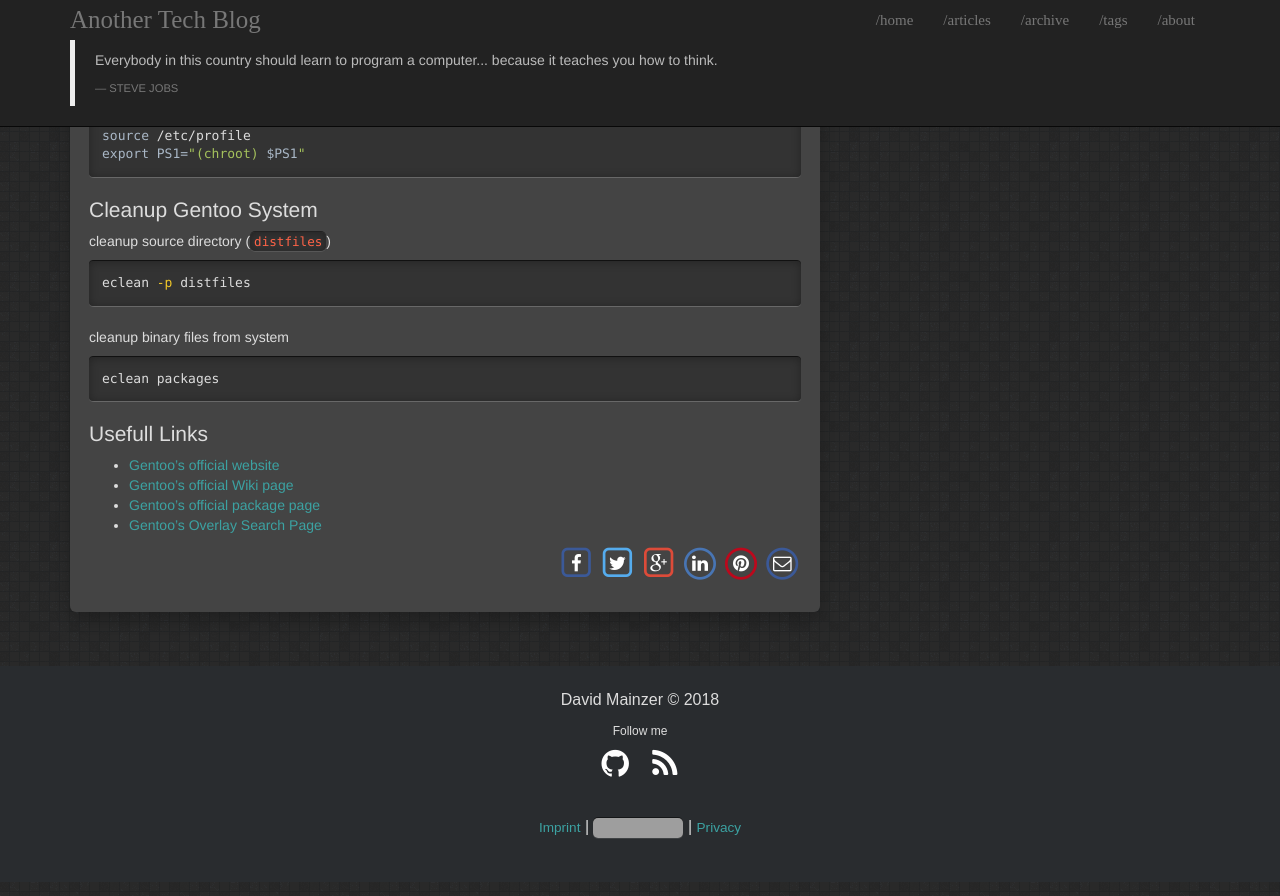
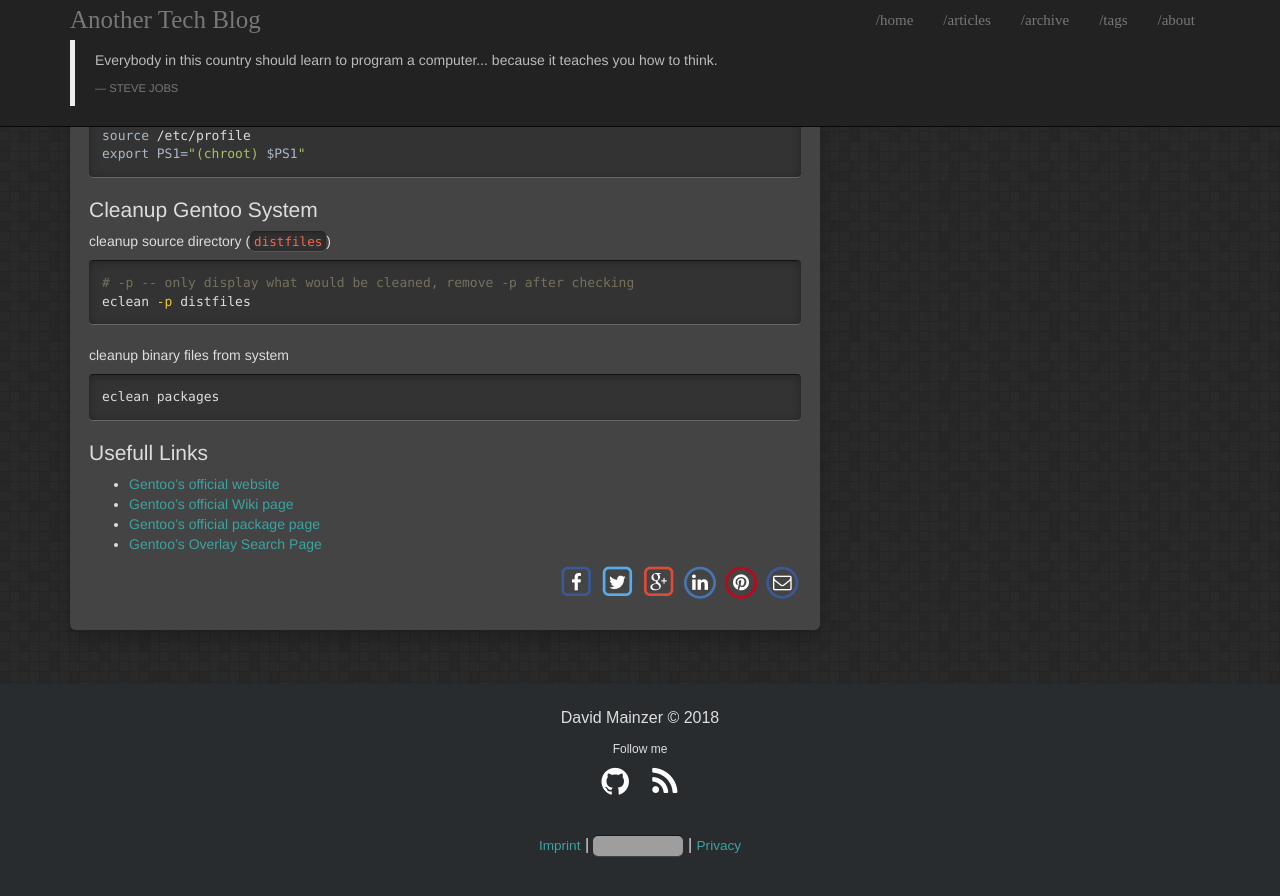
Before and after one commit to davidmainzer/davidmainzer.github.io, a Jekyll site: the page built from _articles/Gentoo_Linux.md, in a window 1280 px wide and 900 px high, scrolled down 2199 px. Shown: the top 896 px of the window. Built offline with Jekyll 4.4.1, drawn with Linux system fonts in a browser that asks for light colours; nearby versions of some CDN libraries; the table of contents is made by our own code; grey boxes are pictures that could not be loaded.

Commit message:
Update Gentoo_Linux.md

```diff
--- a/_articles/Gentoo_Linux.md
+++ b/_articles/Gentoo_Linux.md
@@ -100,6 +100,7 @@ export PS1="(chroot) $PS1"
 cleanup source directory (`distfiles`)
 
 {% highlight bash %}
+# -p -- only display what would be cleaned, remove -p after checking
 eclean -p distfiles
 {% endhighlight bash %}
 
```
